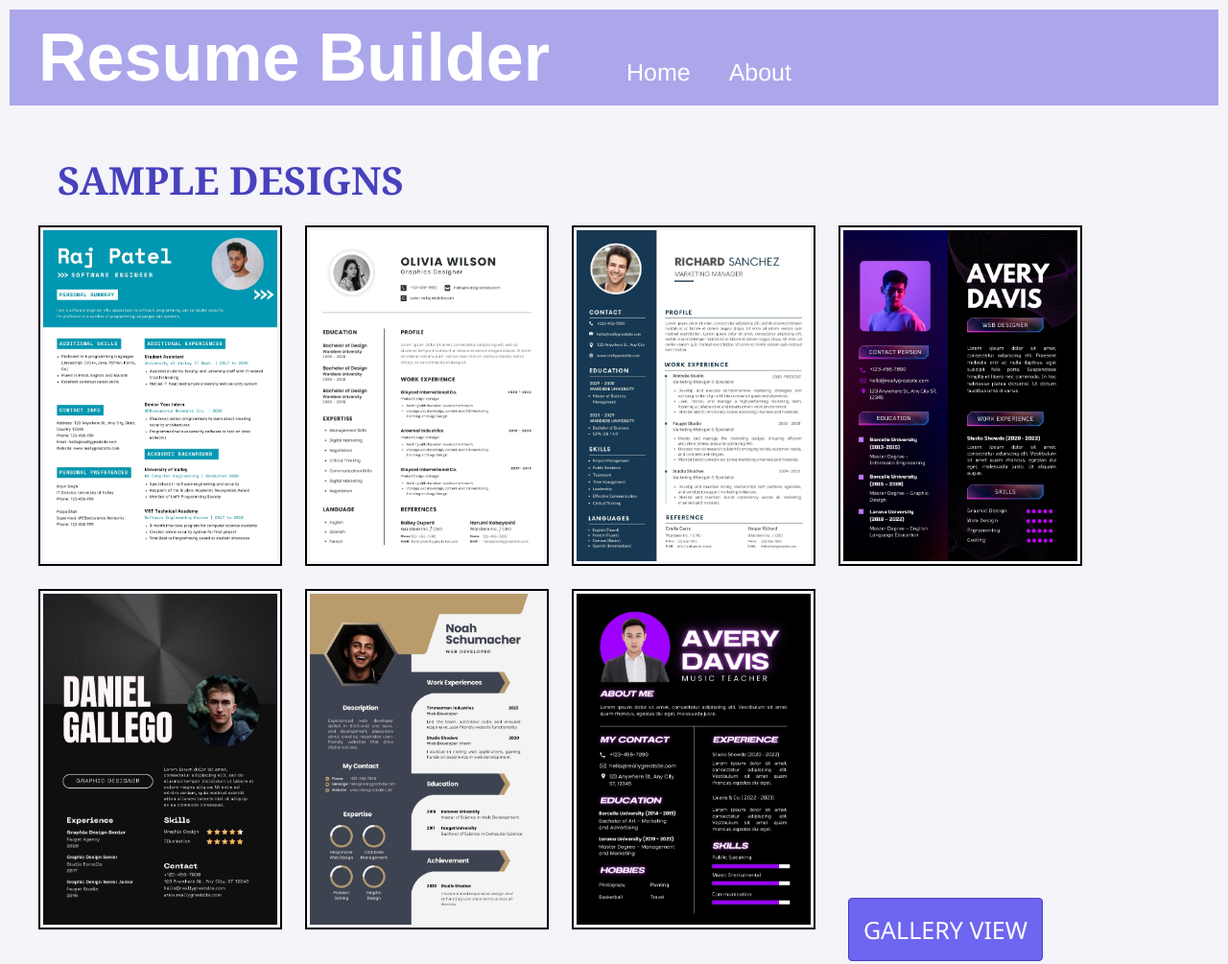
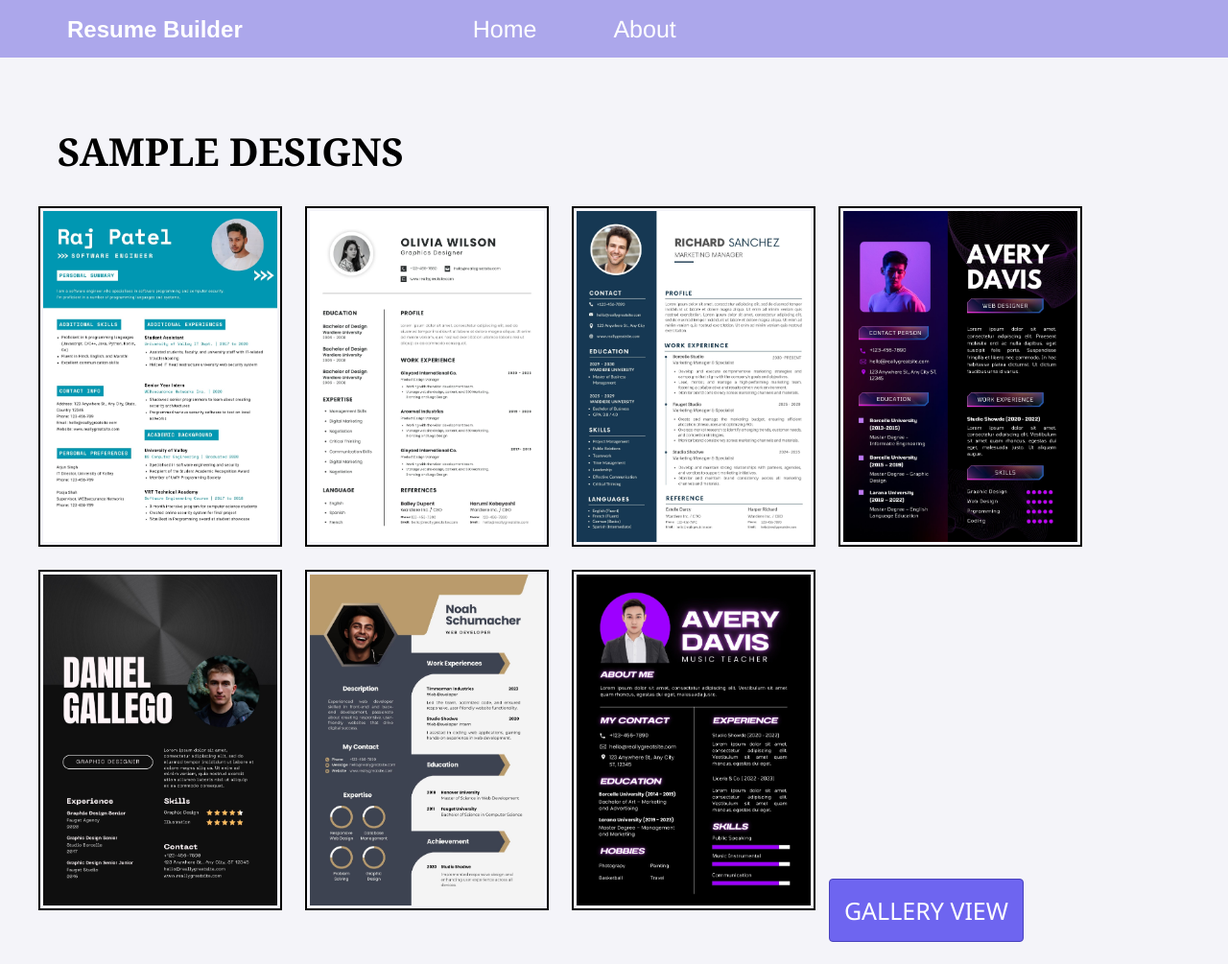
Before and after one commit to GarimaSingh0109/Resum-Resume, a website: page resume.html in a window 1280 px wide. Shown: the top 1005 px of the page at 96% size. Drawn offline with Linux system fonts and the light colour scheme.

Commit message:
changed navbar in resume builder page

```diff
--- a/resume.html
+++ b/resume.html
@@ -10,7 +10,10 @@
     />
     <style>
       *{
-        margin:10px;
+        margin:0px;
+      }
+      .nav a:hover{
+        color: black;
       }
       .nav{
         background-color: #aca7eb;
@@ -216,17 +219,17 @@
     </style>
   </head>
   <body>
-    <div class="nav">
-        <h1 class="heading">Resume Builder</h1>
-        <ul>
-          <li><a href="index.html">Home</a></li>
-          <li><a href="about.html">About</a></li>
+    <div class="nav" style="height: 60px;padding: 0%;">
+        <h1 class="heading" style="font-size:x-large;margin-top: 17px;margin-left: 50px;">Resume Builder</h1>
+        <ul style="align-items: center;">
+          <li><a style="margin-left: 200px;" href="index.html">Home</a></li>
+          <li><a style="margin-left: 80px;" href="about.html">About</a></li>
         </ul>
       </div>
         <div class="gallery-view">
 
-          <div class="sampleTemplates">
-           <h2 class="sub-heading">SAMPLE DESIGNS</h2>
+          <div class="sampleTemplates" style="padding: 30px;">
+           <h2 class="sub-heading" style="color: black; margin-bottom:20px">SAMPLE DESIGNS</h2>
 
            <img class="sample-resume"src="images\sample-resume6.jpg" alt="resume6">
            <img class="sample-resume"src="images\sample-resume1.jpg" alt="resume1">
```
